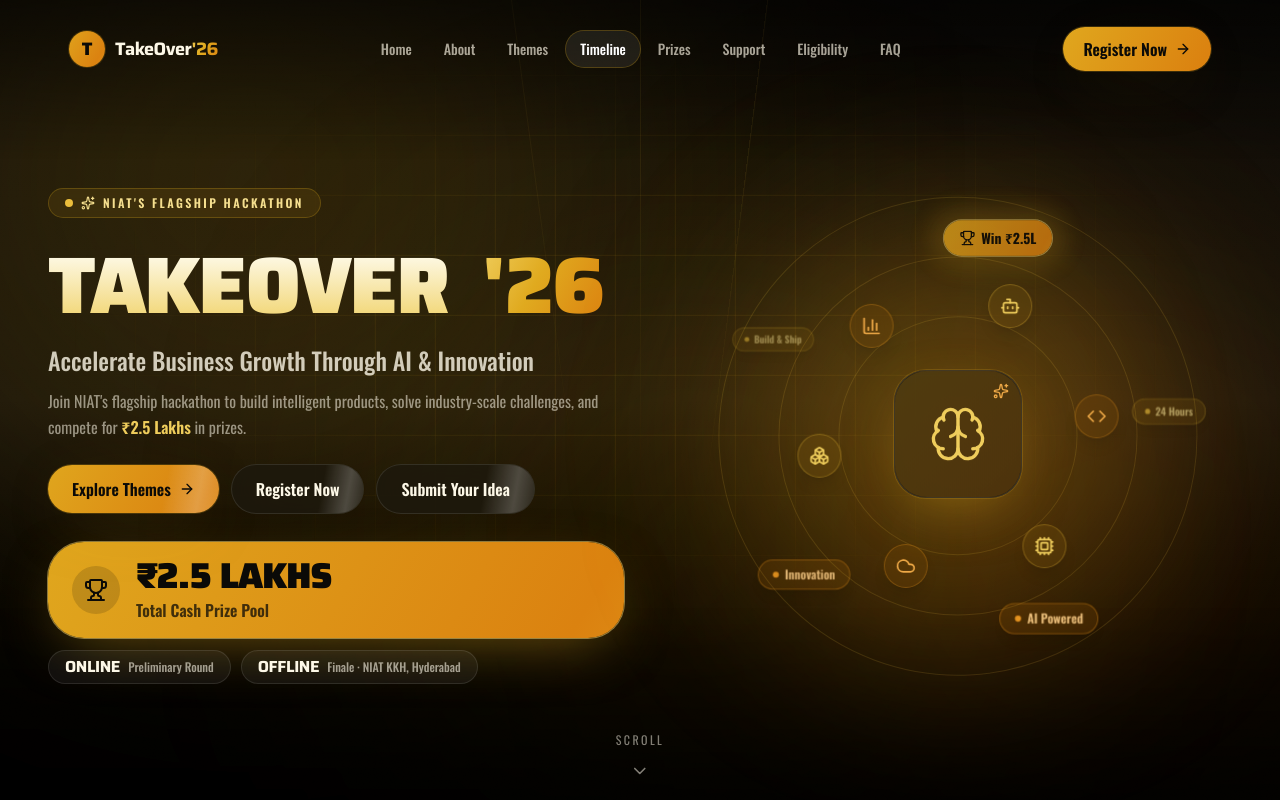
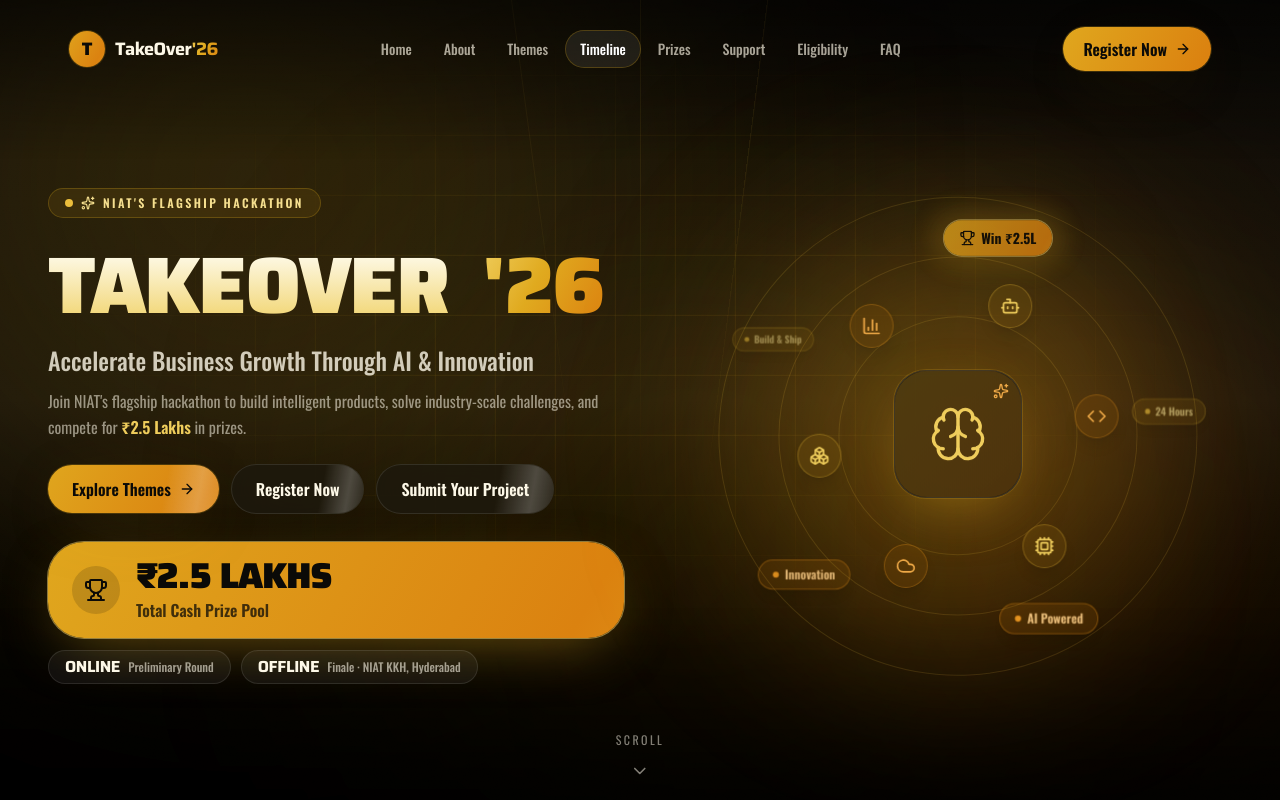
Before and after one commit to niat-web/takeover26, a React (Vite) app: page / in a window 1280 px wide. Shown: the top 800 px of the page. Built offline with nearby package versions, Linux system fonts and the light colour scheme.

Commit message:
ide chenge to project

```diff
--- a/src/components/layout/MobileDrawer.tsx
+++ b/src/components/layout/MobileDrawer.tsx
@@ -99,7 +99,7 @@
                 ariaLabel="Submit your idea for TakeOver'26 (opens submission form in a new tab)"
                 icon={<ArrowRight className="h-4 w-4" />}
               >
-                Submit Your Idea
+                Submit Your Project
               </SecondaryButton>
               <SecondaryButton
                 magnetic={false}
--- a/src/sections/Hero.tsx
+++ b/src/sections/Hero.tsx
@@ -72,7 +72,7 @@
                 external
                 ariaLabel="Submit your idea for TakeOver'26 (opens submission form in a new tab)"
               >
-                Submit Your Idea
+                Submit Your Project
               </SecondaryButton>
             </motion.div>
 
--- a/src/sections/RegisterCta.tsx
+++ b/src/sections/RegisterCta.tsx
@@ -64,7 +64,7 @@
               className="group gap-3 rounded-full border-2 border-white/50 bg-white/10 px-9 py-4 text-base font-bold uppercase tracking-wide text-white backdrop-blur-sm hover:bg-white/20 hover:text-white sm:px-11 sm:py-5 sm:text-lg"
               icon={<ArrowRight className="h-5 w-5 transition-transform duration-300 group-hover:translate-x-1.5" />}
             >
-              Submit Your Idea
+              Submit Your Project
             </Button>
             <Button
               variant="ghost"
```
